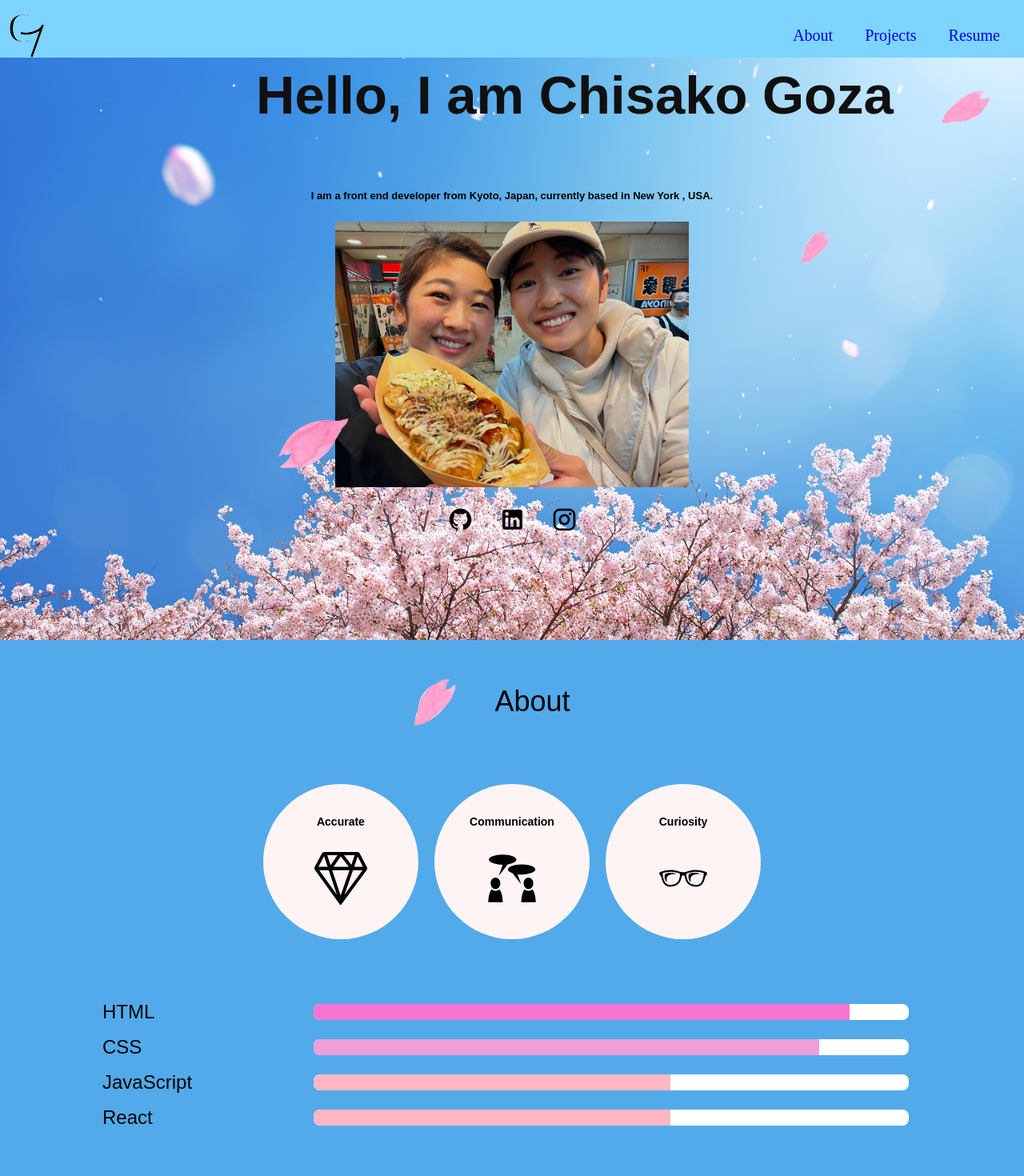
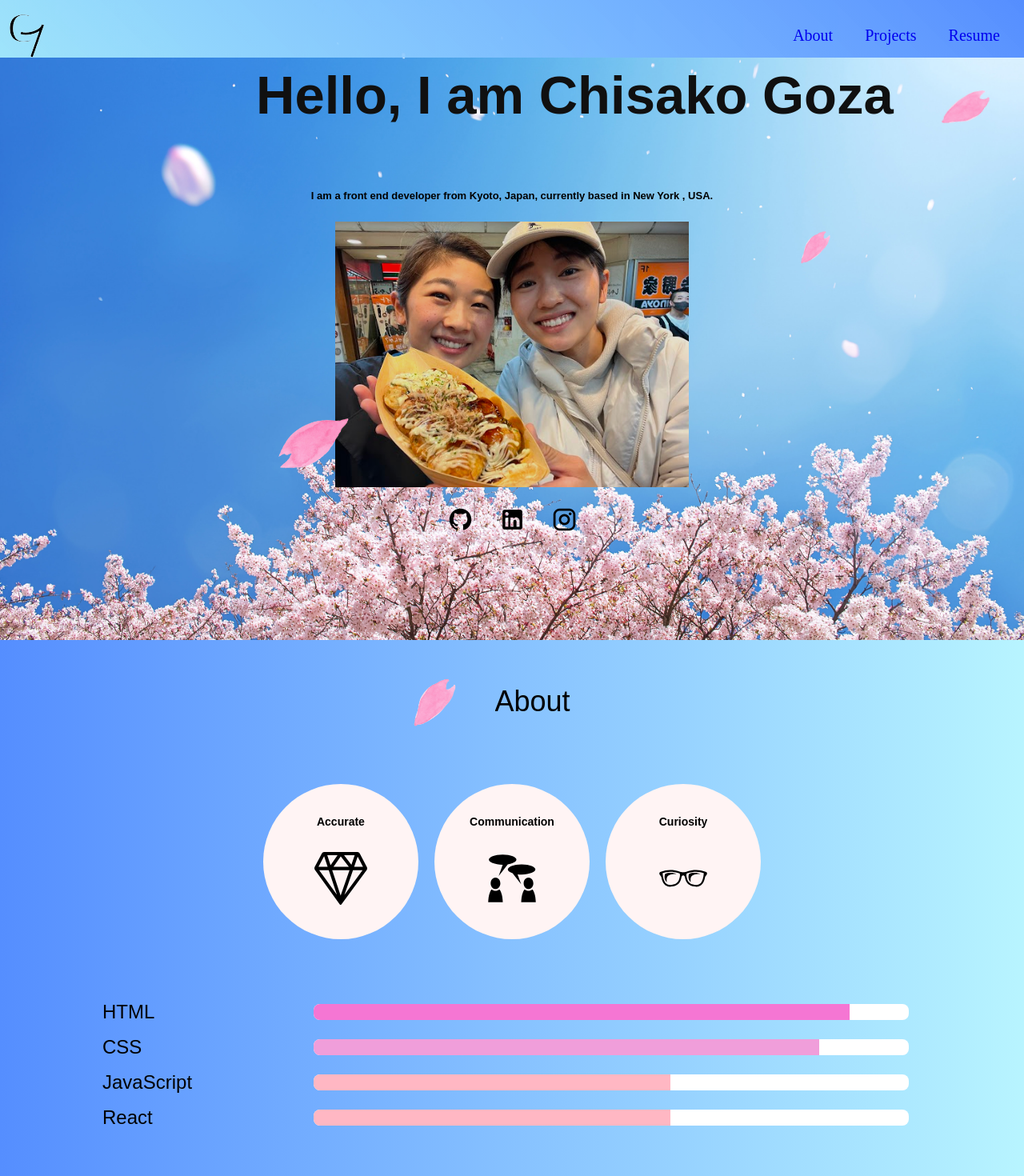
Before and after one commit to Chii1103/chisako_goza-, a React (Create React App) app: page / in a window 1280 px wide. Shown: the top 1470 px of the page at 80% size. Built offline with nearby package versions, Linux system fonts and the light colour scheme.

Commit message:
changed background-color for header and footer and .section-wrap

```diff
--- a/src/styles/FlowerArrangement.scss
+++ b/src/styles/FlowerArrangement.scss
@@ -6,7 +6,7 @@
   flex-direction: column;
   justify-content: center;
   align-items: center;
-  background: var(--primary-color);
+  background: linear-gradient(270deg, #aef3ffe0, #558eff);
   font-family: var(--primary-font-family);
   // padding: 3rem;
 
--- a/src/styles/Footer.scss
+++ b/src/styles/Footer.scss
@@ -2,8 +2,9 @@
   display: flex;
   align-items: center;
   justify-content: space-between;
-  background-image: url('../../public/images/bgImg.jpg');
-  background-position: center center;
+  background: linear-gradient(45deg, #aef3ffe0, #558eff);
+  // background-image: url('../../public/images/bgImg.jpg');
+  // background-position: center center;
   // padding: 0 3rem;
 
 
--- a/src/styles/Header.scss
+++ b/src/styles/Header.scss
@@ -7,7 +7,7 @@
   justify-content: space-between;
   align-items: center;
   padding-top: 1rem;
-  background: #7dd4ff;
+  background: linear-gradient(45deg, #aef3ffe0, #558eff);
   background-position: top bottom;
   .HeaderLogo{
     &:active {
```
